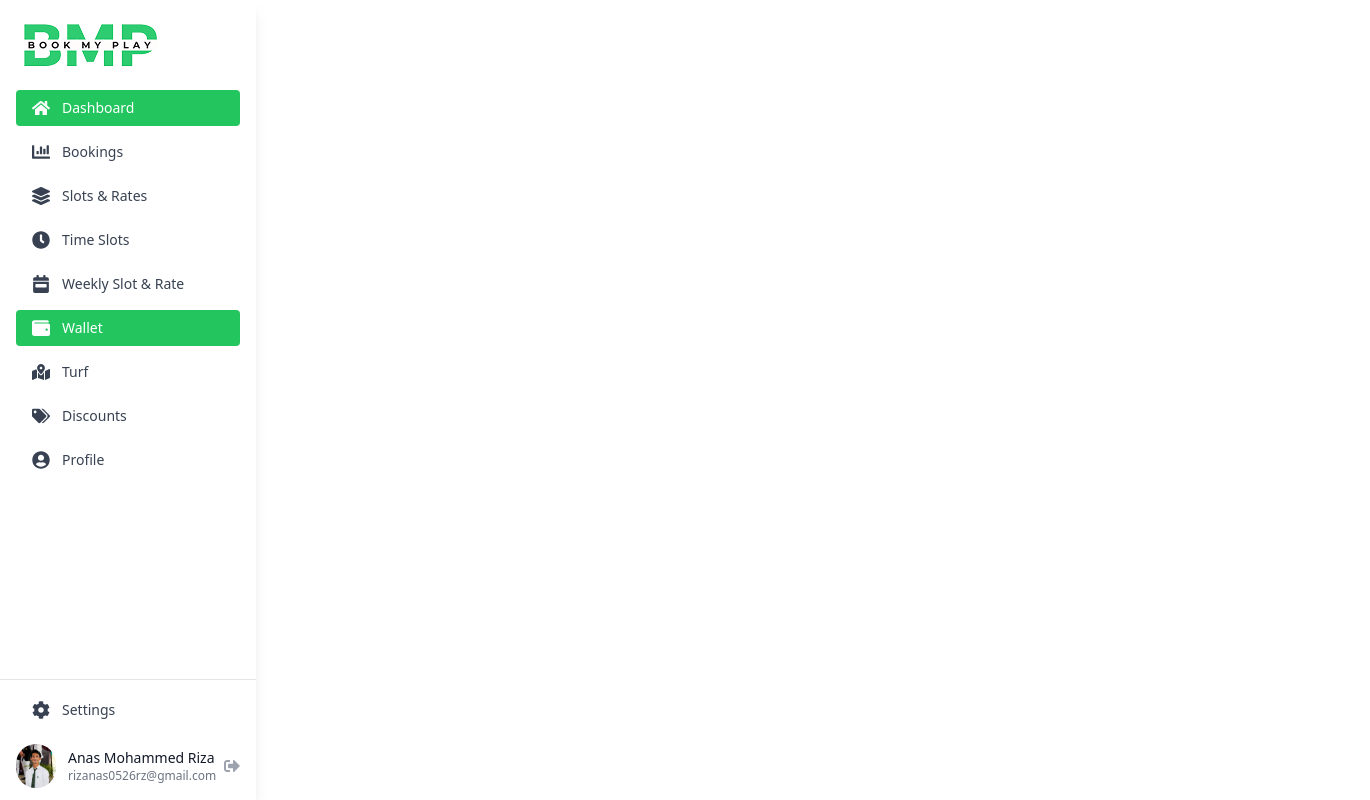
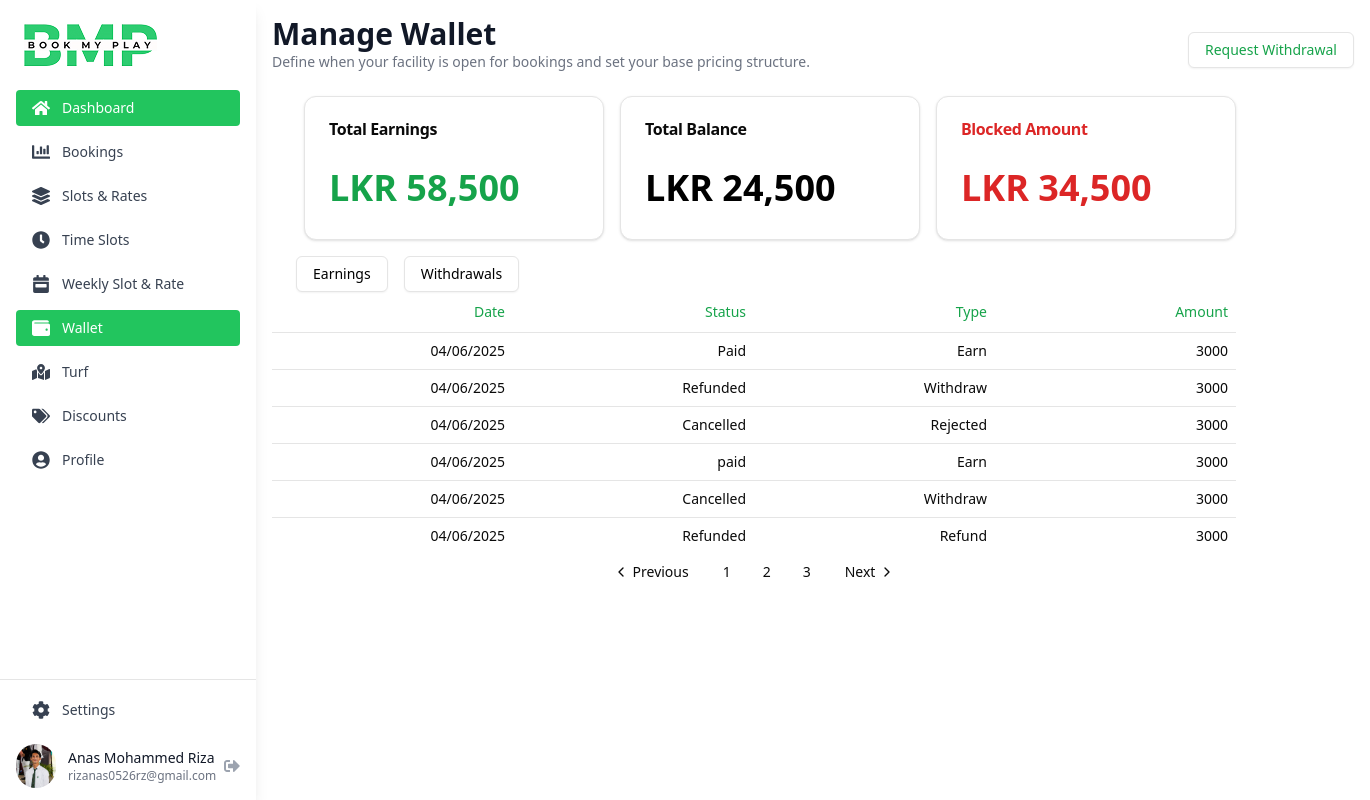
Before and after one commit to Anasriza26/bmp-web-application, a Next.js app: page /cliendsite/wallet in a window 1280 px wide. Shown: the whole page, 1370 px wide, since content can reach past the window. Built offline with nearby package versions, Linux system fonts and the light colour scheme.

Commit message:
feat: add wallet management section with pagination and card components

```diff
--- a/app/cliendsite/wallet/page.tsx
+++ b/app/cliendsite/wallet/page.tsx
@@ -1,10 +1,12 @@
 import Sidebar from '@/components/Sidebar/sidebar'
+import Wallet from '@/components/sections/wallet'
 import React from 'react'
 
 const page = () => {
   return (<>
-  <div className="">
+  <div className="flex flex-col lg:flex-row">
     <Sidebar />
+    <Wallet/>
   </div>
   </>
   )
--- /dev/null
+++ b/components/sections/wallet.tsx
@@ -0,0 +1,141 @@
+import React from "react";
+import Header from "@/components/common/header";
+import { Button } from "@/components/ui/button";
+import Table from "../common/table";
+import { Card, CardContent, CardHeader, CardTitle } from "@/components/ui/card";
+
+import {
+  Pagination,
+  PaginationContent,
+  PaginationItem,
+  PaginationLink,
+  PaginationNext,
+  PaginationPrevious,
+} from "@/components/ui/pagination";
+
+const headers = [
+  { label: "Date", className: " text-right w-[100px] text-green-600" },
+  { label: "Status", className: " text-right w-[100px] text-green-600" },
+  { label: "Type", className: " text-right w-[100px] text-green-600" },
+  { label: "Amount", className: " text-right w-[100px] text-green-600" },
+];
+
+const rows = [
+  [
+    { value: "04/06/2025", alignRight: true },
+    { value: "Paid", alignRight: true },
+    { value: "Earn", alignRight: true },
+    { value: "3000", alignRight: true },
+  ],
+  [
+    { value: "04/06/2025", alignRight: true },
+    { value: "Refunded", alignRight: true },
+    { value: "Withdraw", alignRight: true },
+    { value: "3000", alignRight: true },
+  ],
+  [
+    { value: "04/06/2025", alignRight: true },
+    { value: "Cancelled", alignRight: true },
+    { value: "Rejected", alignRight: true },
+    { value: "3000", alignRight: true },
+  ],
+  [
+    { value: "04/06/2025", alignRight: true },
+    { value: "paid", alignRight: true },
+    { value: "Earn", alignRight: true },
+    { value: "3000", alignRight: true },
+  ],
+  [
+    { value: "04/06/2025", alignRight: true },
+    { value: "Cancelled", alignRight: true },
+    { value: "Withdraw", alignRight: true },
+    { value: "3000", alignRight: true },
+  ],
+  [
+    { value: "04/06/2025", alignRight: true },
+    { value: "Refunded", alignRight: true },
+    { value: "Refund", alignRight: true },
+    { value: "3000", alignRight: true },
+  ],
+];
+
+const wallet = () => {
+  return (
+    <>
+      <div className="flex flex-col lg:flex-col mx-4 my-4 relative">
+        <Header
+          title="Manage Wallet"
+          subtitle="Define when your facility is open for bookings and set your base pricing structure."
+        />
+
+        <div className="lg:flex-row absolute flex- justify-end p-4 left-[1000px] md:left-[900px] sm:left-[525px]">
+          <Button variant="outline">Request Withdrawal</Button>
+        </div>
+
+        <div className=" flex lg:flex-row gap-4 ml-8">
+          <Card>
+            <CardHeader>
+              <CardTitle>Total Earnings</CardTitle>
+            </CardHeader>
+            <CardContent>
+              <p>LKR 58,500</p>
+            </CardContent>
+          </Card>
+
+          <Card>
+            <CardHeader>
+              <CardTitle>Total Balance</CardTitle>
+            </CardHeader>
+            <CardContent>
+              <p className="text-black">LKR 24,500</p>
+            </CardContent>
+          </Card>
+
+          <Card>
+            <CardHeader>
+              <CardTitle className="text-red-600">Blocked Amount</CardTitle>
+            </CardHeader>
+            <CardContent>
+              <p className="text-red-600">LKR 34,500</p>
+            </CardContent>
+          </Card>
+        </div>
+
+        <div className="mt-4">
+          <Button className=" ml-6 p-4 text-black" variant="outline">
+            Earnings
+          </Button>
+          <Button className="ml-4 p-4 text-black" variant="outline">
+            Withdrawals
+          </Button>
+        </div>
+
+        <Table caption="" headers={headers} rows={rows} />
+
+        <div className="">
+          <Pagination>
+            <PaginationContent>
+              <PaginationItem>
+                <PaginationPrevious href="#" />
+              </PaginationItem>
+              <PaginationItem>
+                <PaginationLink href="#">1</PaginationLink>
+              </PaginationItem>
+               <PaginationItem>
+                <PaginationLink href="#">2</PaginationLink>
+              </PaginationItem>
+               <PaginationItem>
+                <PaginationLink href="#">3</PaginationLink>
+              </PaginationItem>
+              <PaginationItem>
+                <PaginationNext href="#" />
+              </PaginationItem>
+            </PaginationContent>
+          </Pagination>
+        </div>
+      </div>
+    </>
+  );
+};
+
+export default wallet;
--- a/components/ui/button.tsx
+++ b/components/ui/button.tsx
@@ -14,7 +14,7 @@ const buttonVariants = cva(
         destructive:
           "bg-destructive text-destructive-foreground shadow-sm hover:bg-destructive/90",
         outline:
-          "border border-input bg-background shadow-sm hover:bg-accent hover:text-accent-foreground",
+          "border border-input bg-background shadow-sm hover:bg-accent hover:text-accent-foreground text-green-600",
         secondary:
           "bg-secondary text-secondary-foreground shadow-sm hover:bg-secondary/80",
         ghost: "hover:bg-accent hover:text-accent-foreground",
--- /dev/null
+++ b/components/ui/card.tsx
@@ -0,0 +1,76 @@
+import * as React from "react"
+
+import { cn } from "@/lib/utils"
+
+const Card = React.forwardRef<
+  HTMLDivElement,
+  React.HTMLAttributes<HTMLDivElement>
+>(({ className, ...props }, ref) => (
+  <div
+    ref={ref}
+    className={cn(
+      "rounded-xl border bg-card text-card-foreground shadow w-[300px]",
+      className
+    )}
+    {...props}
+  />
+))
+Card.displayName = "Card"
+
+const CardHeader = React.forwardRef<
+  HTMLDivElement,
+  React.HTMLAttributes<HTMLDivElement>
+>(({ className, ...props }, ref) => (
+  <div
+    ref={ref}
+    className={cn("flex flex-col space-y-1.5 p-6 text-[16px]", className)}
+    {...props}
+  />
+))
+CardHeader.displayName = "CardHeader"
+
+const CardTitle = React.forwardRef<
+  HTMLDivElement,
+  React.HTMLAttributes<HTMLDivElement>
+>(({ className, ...props }, ref) => (
+  <div
+    ref={ref}
+    className={cn("font-semibold leading-none tracking-tight", className)}
+    {...props}
+  />
+))
+CardTitle.displayName = "CardTitle"
+
+const CardDescription = React.forwardRef<
+  HTMLDivElement,
+  React.HTMLAttributes<HTMLDivElement>
+>(({ className, ...props }, ref) => (
+  <div
+    ref={ref}
+    className={cn("text-sm text-muted-foreground", className)}
+    {...props}
+  />
+))
+CardDescription.displayName = "CardDescription"
+
+const CardContent = React.forwardRef<
+  HTMLDivElement,
+  React.HTMLAttributes<HTMLDivElement>
+>(({ className, ...props }, ref) => (
+  <div ref={ref} className={cn("p-6 pt-0 text-[36px] text-green-600 font-bold", className)} {...props} />
+))
+CardContent.displayName = "CardContent"
+
+const CardFooter = React.forwardRef<
+  HTMLDivElement,
+  React.HTMLAttributes<HTMLDivElement>
+>(({ className, ...props }, ref) => (
+  <div
+    ref={ref}
+    className={cn("flex items-center p-6 pt-0", className)}
+    {...props}
+  />
+))
+CardFooter.displayName = "CardFooter"
+
+export { Card, CardHeader, CardFooter, CardTitle, CardDescription, CardContent }
--- /dev/null
+++ b/components/ui/pagination.tsx
@@ -0,0 +1,117 @@
+import * as React from "react"
+import { ChevronLeft, ChevronRight, MoreHorizontal } from "lucide-react"
+
+import { cn } from "@/lib/utils"
+import { ButtonProps, buttonVariants } from "@/components/ui/button"
+
+const Pagination = ({ className, ...props }: React.ComponentProps<"nav">) => (
+  <nav
+    role="navigation"
+    aria-label="pagination"
+    className={cn("mx-auto flex w-full justify-center", className)}
+    {...props}
+  />
+)
+Pagination.displayName = "Pagination"
+
+const PaginationContent = React.forwardRef<
+  HTMLUListElement,
+  React.ComponentProps<"ul">
+>(({ className, ...props }, ref) => (
+  <ul
+    ref={ref}
+    className={cn("flex flex-row items-center gap-1", className)}
+    {...props}
+  />
+))
+PaginationContent.displayName = "PaginationContent"
+
+const PaginationItem = React.forwardRef<
+  HTMLLIElement,
+  React.ComponentProps<"li">
+>(({ className, ...props }, ref) => (
+  <li ref={ref} className={cn("", className)} {...props} />
+))
+PaginationItem.displayName = "PaginationItem"
+
+type PaginationLinkProps = {
+  isActive?: boolean
+} & Pick<ButtonProps, "size"> &
+  React.ComponentProps<"a">
+
+const PaginationLink = ({
+  className,
+  isActive,
+  size = "icon",
+  ...props
+}: PaginationLinkProps) => (
+  <a
+    aria-current={isActive ? "page" : undefined}
+    className={cn(
+      buttonVariants({
+        variant: isActive ? "outline" : "ghost",
+        size,
+      }),
+      className
+    )}
+    {...props}
+  />
+)
+PaginationLink.displayName = "PaginationLink"
+
+const PaginationPrevious = ({
+  className,
+  ...props
+}: React.ComponentProps<typeof PaginationLink>) => (
+  <PaginationLink
+    aria-label="Go to previous page"
+    size="default"
+    className={cn("gap-1 pl-2.5", className)}
+    {...props}
+  >
+    <ChevronLeft className="h-4 w-4" />
+    <span>Previous</span>
+  </PaginationLink>
+)
+PaginationPrevious.displayName = "PaginationPrevious"
+
+const PaginationNext = ({
+  className,
+  ...props
+}: React.ComponentProps<typeof PaginationLink>) => (
+  <PaginationLink
+    aria-label="Go to next page"
+    size="default"
+    className={cn("gap-1 pr-2.5", className)}
+    {...props}
+  >
+    <span>Next</span>
+    <ChevronRight className="h-4 w-4" />
+  </PaginationLink>
+)
+PaginationNext.displayName = "PaginationNext"
+
+const PaginationEllipsis = ({
+  className,
+  ...props
+}: React.ComponentProps<"span">) => (
+  <span
+    aria-hidden
+    className={cn("flex h-9 w-9 items-center justify-center", className)}
+    {...props}
+  >
+    <MoreHorizontal className="h-4 w-4" />
+    <span className="sr-only">More pages</span>
+  </span>
+)
+PaginationEllipsis.displayName = "PaginationEllipsis"
+
+export {
+  Pagination,
+  PaginationContent,
+  PaginationLink,
+  PaginationItem,
+  PaginationPrevious,
+  PaginationNext,
+  PaginationEllipsis,
+}
```
